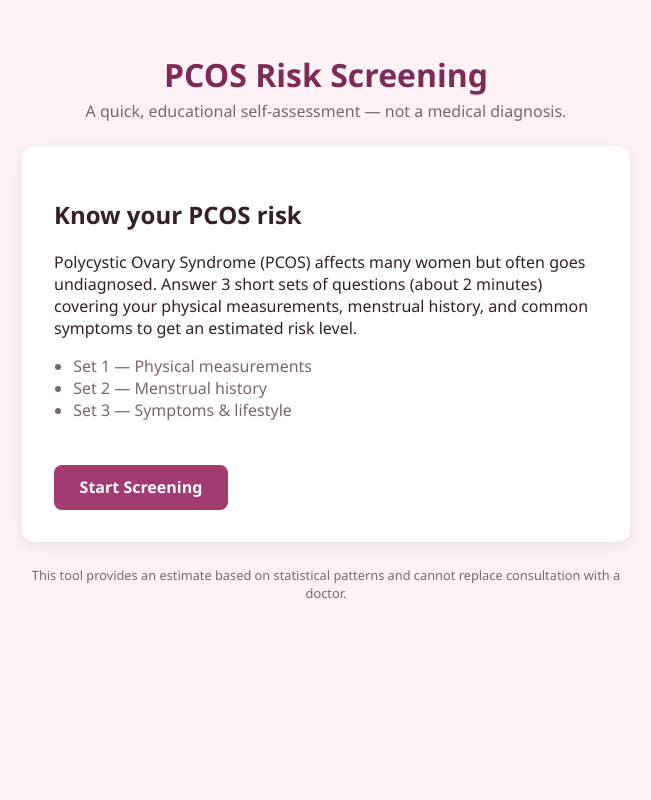
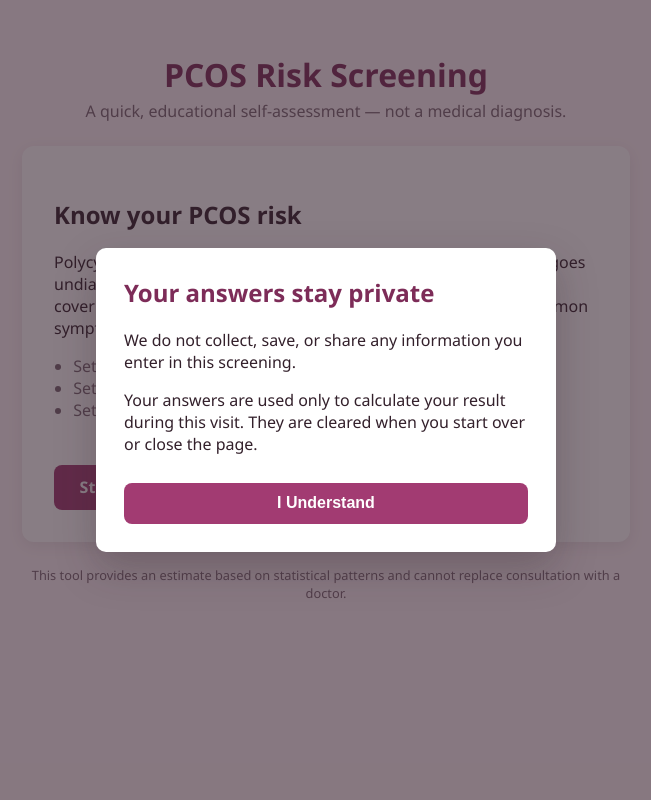
Before and after one commit to zulkar-nain/pcos-test, a Flask app: page / in a window 1280 px wide. Shown: the whole page, without its empty margins (314-965 px from the left). Run offline with Flask 3, Linux system fonts and the light colour scheme; parts of the project's set-up code (start-up, migrations or seed data) failed here and were passed over.

Commit message:
Added data policy pop-up

```diff
--- a/static/style.css
+++ b/static/style.css
@@ -170,3 +170,45 @@ form input[type="number"] {
   font-size: 0.8rem;
   margin-top: 1.5rem;
 }
+
+.privacy-modal {
+  position: fixed;
+  inset: 0;
+  z-index: 10;
+  display: grid;
+  place-items: center;
+  padding: 1rem;
+  background: rgba(51, 32, 43, 0.58);
+}
+
+.privacy-modal[hidden] {
+  display: none;
+}
+
+.privacy-modal__panel {
+  width: min(100%, 460px);
+  padding: 1.75rem;
+  border-radius: 10px;
+  background: var(--card-bg);
+  box-shadow: 0 16px 40px rgba(51, 32, 43, 0.28);
+}
+
+.privacy-modal__panel h2 {
+  margin-top: 0;
+  color: var(--primary-dark);
+}
+
+.privacy-modal__button {
+  width: 100%;
+  margin-top: 0.75rem;
+}
+
+@media (max-width: 480px) {
+  .card {
+    padding: 1.5rem;
+  }
+
+  .privacy-modal__panel {
+    padding: 1.5rem;
+  }
+}
--- a/templates/index.html
+++ b/templates/index.html
@@ -1,6 +1,15 @@
 {% extends "base.html" %}
 {% block title %}PCOS Risk Screening{% endblock %}
 {% block content %}
+  <div class="privacy-modal" id="privacy-modal" role="dialog" aria-modal="true" aria-labelledby="privacy-title">
+    <div class="privacy-modal__panel">
+      <h2 id="privacy-title">Your answers stay private</h2>
+      <p>We do not collect, save, or share any information you enter in this screening.</p>
+      <p>Your answers are used only to calculate your result during this visit. They are cleared when you start over or close the page.</p>
+      <button class="btn btn-primary privacy-modal__button" type="button" id="privacy-acknowledge">I Understand</button>
+    </div>
+  </div>
+
   <h2>Know your PCOS risk</h2>
   <p>
     Polycystic Ovary Syndrome (PCOS) affects many women but often goes undiagnosed.
@@ -14,4 +23,9 @@
     <li>Set 3 &mdash; Symptoms &amp; lifestyle</li>
   </ul>
   <a class="btn btn-primary" href="{{ url_for('step1') }}">Start Screening</a>
+  <script>
+    document.getElementById("privacy-acknowledge").addEventListener("click", function () {
+      document.getElementById("privacy-modal").hidden = true;
+    });
+  </script>
 {% endblock %}
```
